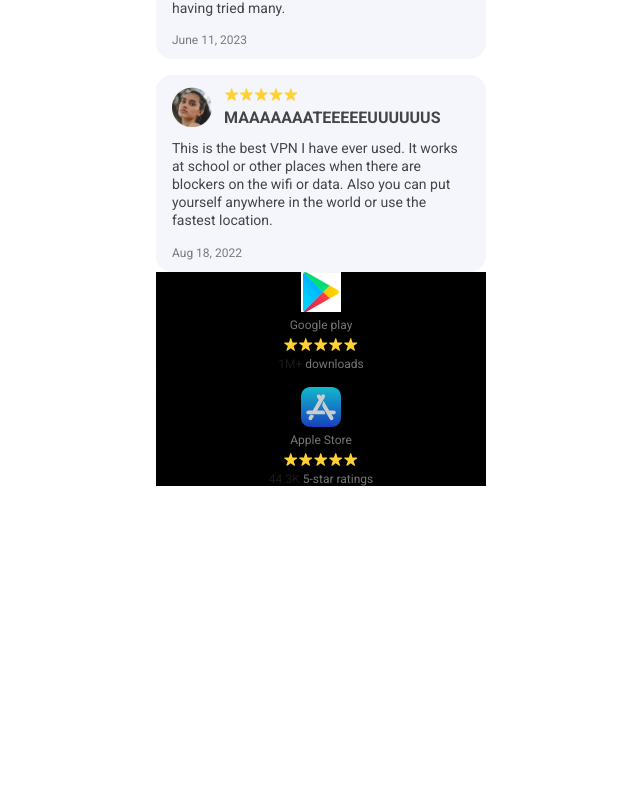
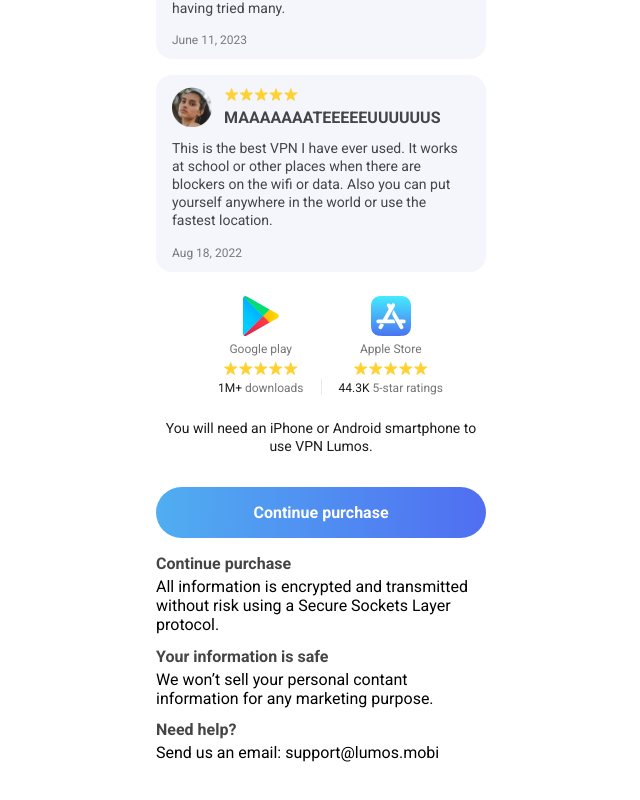
Before and after one commit to goldenyak/123, a Next.js app: page /payment in a window 1280 px wide. Shown: the part 1290-2090 px from the top of the page, without its empty margins (319-959 px from the left). Before the commit the page ends 1776 px from the top, so only its background shows below. Built offline with nearby package versions, Linux system fonts and the light colour scheme.

Commit message:
payment-page

```diff
--- /dev/null
+++ b/src/components/PaymentPage/PaymentApps.tsx
@@ -0,0 +1,92 @@
+import Link from 'next/link';
+import Image from 'next/image';
+import icon_yellow_stars from '../../assets/icons/icon_yellow_stars.svg';
+import icon_google_play from '../../assets/icons/icon_google_play.svg';
+import icon_app_store from '../../assets/icons/icon_app_store.svg';
+
+const PaymentApps = () => {
+  return (
+    <div
+      style={{
+        display: 'grid',
+        gridTemplateColumns: '1fr 35px 1fr',
+      }}
+    >
+      <Link
+        href={''}
+        style={{
+          display: 'flex',
+          flexDirection: 'column',
+          gap: '5px',
+          alignItems: 'center',
+          justifySelf: 'end',
+        }}
+      >
+        <Image src={icon_google_play} alt='' />
+        <div
+          style={{
+            color: '#757575',
+            fontSize: '12px',
+            fontWeight: '400',
+          }}
+        >
+          Google play
+        </div>
+        <Image src={icon_yellow_stars} alt='' />
+        <div
+          style={{
+            color: '#757575',
+            fontSize: '12px',
+          }}
+        >
+          <span style={{ fontWeight: '500', color: '#1A1A1A' }}>1M+</span>{' '}
+          downloads
+        </div>
+      </Link>
+
+      <div
+        style={{
+          width: '1px',
+          height: '16px',
+          backgroundColor: 'rgba(51, 51, 51, 0.11)',
+          justifySelf: 'center',
+          alignSelf: 'end',
+        }}
+      />
+
+      <Link
+        href={''}
+        style={{
+          display: 'flex',
+          flexDirection: 'column',
+          gap: '5px',
+          alignItems: 'center',
+          justifySelf: 'start',
+        }}
+      >
+        <Image src={icon_app_store} alt='' />
+        <div
+          style={{
+            color: '#757575',
+            fontSize: '12px',
+            fontWeight: '400',
+          }}
+        >
+          Apple Store
+        </div>
+        <Image src={icon_yellow_stars} alt='' />
+        <div
+          style={{
+            color: '#757575',
+            fontSize: '12px',
+          }}
+        >
+          <span style={{ fontWeight: '500', color: '#1A1A1A' }}>44.3K</span>{' '}
+          5-star ratings
+        </div>
+      </Link>
+    </div>
+  );
+};
+
+export default PaymentApps;
--- a/src/components/PaymentPage/PaymentPage.tsx
+++ b/src/components/PaymentPage/PaymentPage.tsx
@@ -4,9 +4,6 @@
 import icon_payment_youtube from '../../assets/icons/icon_payment_youtube.svg';
 import icon_payment_facebook from '../../assets/icons/icon_payment_facebook.svg';
 import icon_payment_whatsapp from '../../assets/icons/icon_payment_whatsapp.svg';
-import icon_yellow_stars from '../../assets/icons/icon_yellow_stars.svg';
-import icon_google_play from '../../assets/icons/icon_google_play.svg';
-import icon_app_store from '../../assets/icons/icon_app_store.svg';
 import payment_userpic1 from '../../assets/images/payment_userpic1.png';
 import payment_userpic2 from '../../assets/images/payment_userpic2.png';
 import payment_userpic3 from '../../assets/images/payment_userpic3.png';
@@ -15,8 +12,7 @@
 import { useEffect, useRef, useState } from 'react';
 import ButtonPayment from './ButtonPayment/ButtonPayment';
 import PaymentComment from './PaymentComment/PaymentComment';
-import Image from 'next/image';
-import Link from 'next/link';
+import PaymentApps from './PaymentApps';
 
 type Plan = '1month' | '3month' | '6month';
 
@@ -212,6 +208,7 @@
           display: 'flex',
           flexDirection: 'column',
           gap: '16px',
+          marginBottom: '24px',
         }}
       >
         <PaymentComment
@@ -233,82 +230,46 @@
           date='Aug 18, 2022'
         />
       </div>
-
+      <PaymentApps />
       <div
         style={{
-          gridTemplateColumns: '1fr, 1fr, 1fr',
-          backgroundColor: 'black',
+          color: '#1A1A1A',
+          textAlign: 'center',
+          fontSize: '14px',
+          fontWeight: '400',
+          lineHeight: '1.3',
+          margin: '24px 0 32px 0',
         }}
       >
-        <Link
-          href={''}
+        You will need an iPhone or Android smartphone to use VPN Lumos.
+      </div>
+      <ButtonPayment>Continue purchase</ButtonPayment>
+      <div
         style={{
-            display: 'flex',
-            flexDirection: 'column',
-            gap: '5px',
-            alignItems: 'center',
+          color: '#454446',
+          fontWeight: '600',
+          marginBottom: '4px',
+          marginTop: '16px',
         }}
       >
-          <Image src={icon_google_play} alt='' />
-          <div
-            style={{
-              color: '#757575',
-              fontSize: '12px',
-              fontWeight: '400',
-            }}
-          >
-            Google play
+        Continue purchase
       </div>
-          <Image src={icon_yellow_stars} alt='' />
-          <div
-            style={{
-              color: '#757575',
-              fontSize: '12px',
-            }}
-          >
-            <span style={{ fontWeight: '500', color: '#1A1A1A' }}>1M+</span>{' '}
-            downloads
+      <div style={{ lineHeight: '1.2', marginBottom: '12px' }}>
+        All information is encrypted and transmitted without risk using a Secure
+        Sockets Layer protocol.
       </div>
-        </Link>
-
-        <div
-          style={{
-            width: '1px',
-            height: '16px',
-            backgroundColor: 'rgba(51, 51, 51, 0.11)',
-          }}
-        />
-
-        <Link
-          href={''}
-          style={{
-            display: 'flex',
-            flexDirection: 'column',
-            gap: '5px',
-            alignItems: 'center',
-          }}
-        >
-          <Image src={icon_app_store} alt='' />
-          <div
-            style={{
-              color: '#757575',
-              fontSize: '12px',
-              fontWeight: '400',
-            }}
-          >
-            Apple Store
+      <div style={{ color: '#454446', fontWeight: '600', marginBottom: '4px' }}>
+        Your information is safe
       </div>
-          <Image src={icon_yellow_stars} alt='' />
-          <div
-            style={{
-              color: '#757575',
-              fontSize: '12px',
-            }}
-          >
-            <span style={{ fontWeight: '500', color: '#1A1A1A' }}>44.3K</span>{' '}
-            5-star ratings
+      <div style={{ lineHeight: '1.2', marginBottom: '12px' }}>
+        We won’t sell your personal contant information for any marketing
+        purpose.
       </div>
-        </Link>
+      <div style={{ color: '#454446', fontWeight: '600', marginBottom: '4px' }}>
+        Need help?
+      </div>
+      <div style={{ lineHeight: '1.2', marginBottom: '50px' }}>
+        Send us an email: support@lumos.mobi
       </div>
     </div>
   );
```
Lines whose indentation alone changed are shown as unchanged.
